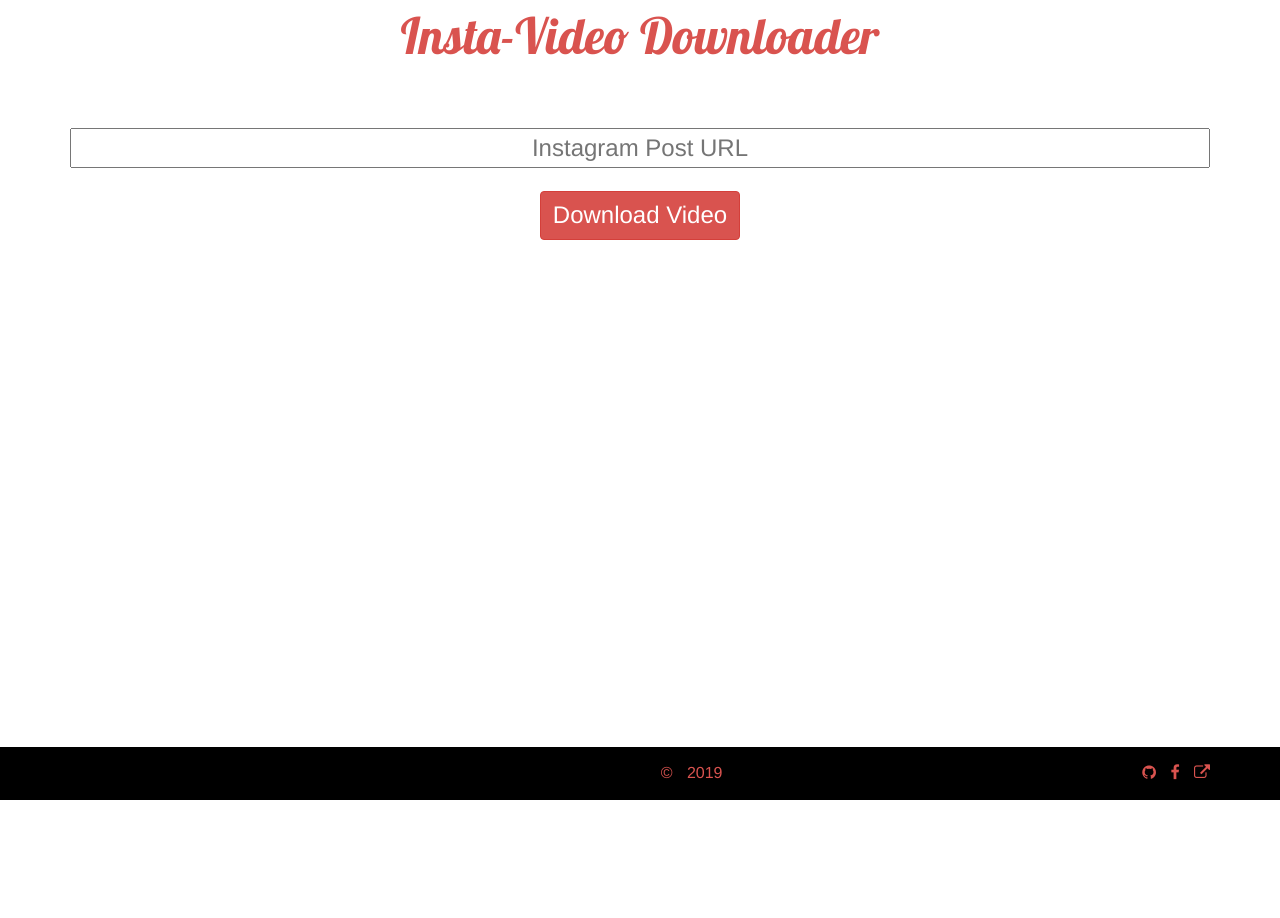
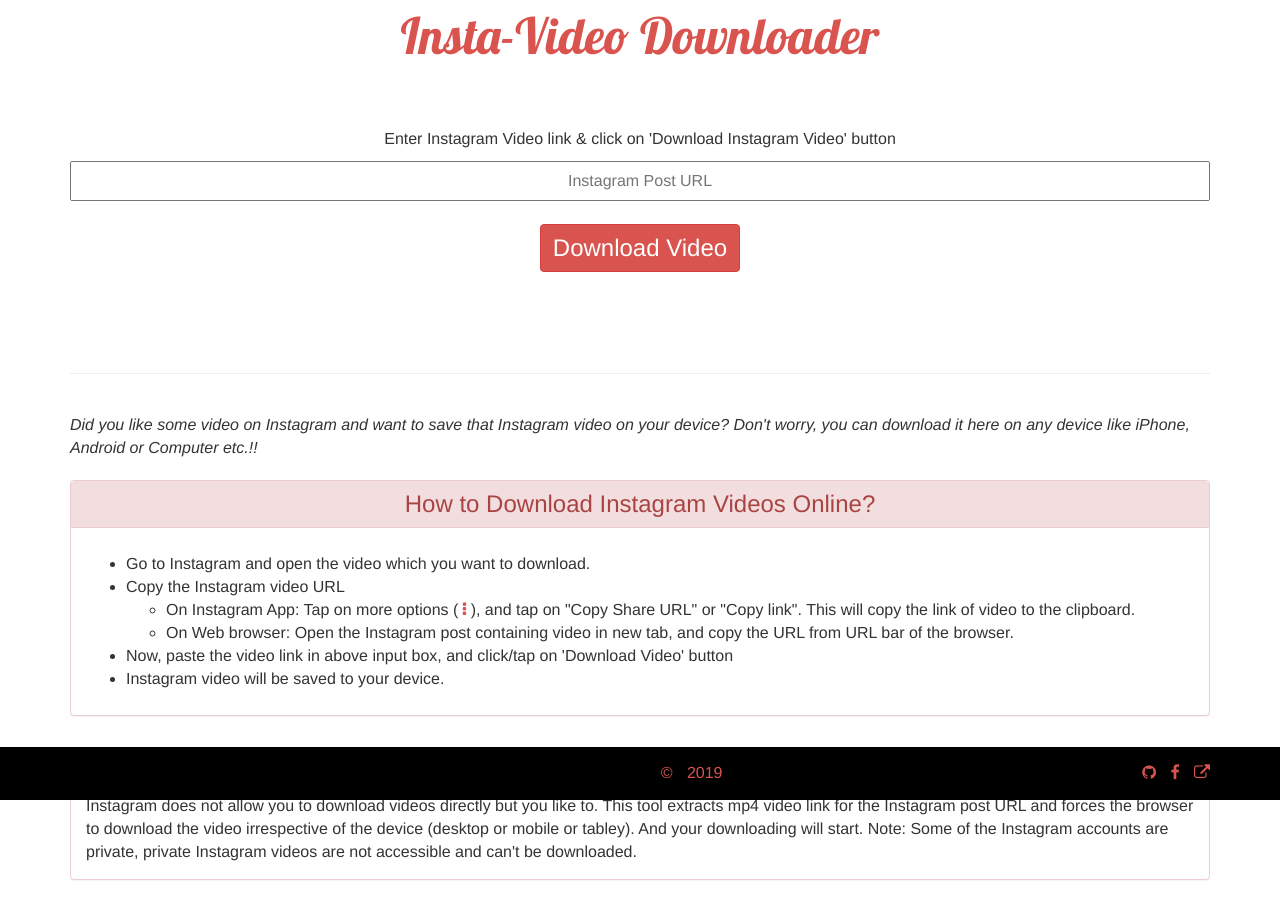
Before and after one commit to vishwas-r/Insta-Media-Downloader, a plain HTML site: page index.html in a window 1280 px wide. Before the commit the page ends 800 px from the top, so only its background shows below. Drawn offline with nearby package versions, Linux system fonts and the light colour scheme.

Commit message:
Added Content

```diff
--- a/index.html
+++ b/index.html
@@ -5,8 +5,7 @@
 <link rel="stylesheet" type="text/css" href="https://fonts.googleapis.com/css?family=Lobster" />
 <link rel="stylesheet" href="https://maxcdn.bootstrapcdn.com/bootstrap/3.3.7/css/bootstrap.min.css">
 <link rel="stylesheet" href="https://cdnjs.cloudflare.com/ajax/libs/font-awesome/4.7.0/css/font-awesome.min.css">
-<style>::-webkit-input-placeholder{text-align:center}:-moz-placeholder{text-align:center}::-moz-placeholder{text-align:center}:-ms-input-placeholder{text-align:center}body{font-size:24px}#postUrl{width:100%;height:40px}.header{text-align:center;font-family:Lobster;font-size:50px;color:#d9534f}#downloadVideo{font-size:24px;margin-top:2%}.content{padding-top:5%}.footer{background-color:#000;bottom:0;position:fixed;width:100%;padding:1.5rem 0;font-size:16px;word-spacing:10px;color:#d9534f}.fa{color:#d9534f}input{text-align:center}
-</style>
+<style>::-webkit-input-placeholder{text-align:center}:-moz-placeholder{text-align:center}::-moz-placeholder{text-align:center}:-ms-input-placeholder{text-align:center}body{font-size:16px}#postUrl{width:100%;height:40px}.header{text-align:center;font-family:Lobster;font-size:50px;color:#d9534f}#downloadVideo{font-size:24px;margin-top:2%}.content{padding-top:5%}.footer{background-color:#000;padding:1.5rem 0;word-spacing:10px;color:#d9534f;left:0;right:0;bottom:0;position:fixed}.fa{color:#d9534f}input{text-align:center}</style>
 </head>
 <body>
 <div class="container">
@@ -15,11 +14,37 @@
 	</div>
 	<div class="row content">
 		<div class="col-sm-12">
+			<p class="text-center">Enter Instagram Video link & click on 'Download Instagram Video' button</p>
 			<input type="text" id="postUrl" placeholder="Instagram Post URL"/>
-			<input type='button' class='btn btn-danger center-block' id='downloadVideo' value='Download Video'>
+			<input type="button" class="btn btn-danger center-block" id="downloadVideo" value="Download Video">
 		</div>
 		<div class="col-sm-12">
 			<div id="message" class="text-center"></div>
+		</div>
+	</div>
+	<hr style="margin: 10rem 0 4rem 0"/>
+	<i>
+	Did you like some video on Instagram and want to save that Instagram video on your device? Don't worry, you can download it here on any device like iPhone, Android or Computer etc.!!
+	</i>
+	<div class="panel panel-danger" style="margin-top:2rem">
+		<div class="panel-heading text-center h3" style="margin-top:0">How to Download Instagram Videos Online?</div>
+		<div class="panel-body">
+			<ul>
+				<li>Go to Instagram and open the video which you want to download.</li>
+				<li>Copy the Instagram video URL </li>
+				<ul>
+					<li>On Instagram App: Tap on more options ( <i class="fa fa-ellipsis-v" aria-hidden="true"></i> ), and tap on "Copy Share URL" or "Copy link". This will copy the link of video to the clipboard.</li>
+					<li>On Web browser: Open the Instagram post containing video in new tab, and copy the URL from URL bar of the browser. </li>
+				</ul>
+				<li>Now, paste the video link in above input box, and click/tap on 'Download Video' button</li>
+				<li>Instagram video will be saved to your device.</li>
+			</ul>
+		</div>
+	</div>
+	<div class="panel panel-danger" style="margin: 4rem 0 10rem 0">
+		<div class="panel-body">
+			Instagram Video Downloader or Insta-Video Downloader is a site to download Instagram videos to your computer, mobile or tablet. This tool is developed as Instagram does not allow you to download videos directly but you like to. This tool extracts mp4 video link for the Instagram post URL and forces the browser to download the video irrespective of the device (desktop or mobile or tabley). And your downloading will start.
+			Note: Some of the Instagram accounts are private, private Instagram videos are not accessible and can't be downloaded.
 		</div>
 	</div>
 </div>
```
Lines whose indentation alone changed are shown as unchanged.
